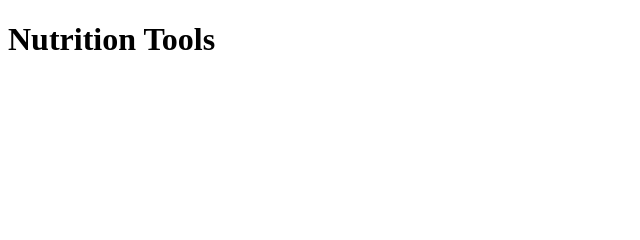
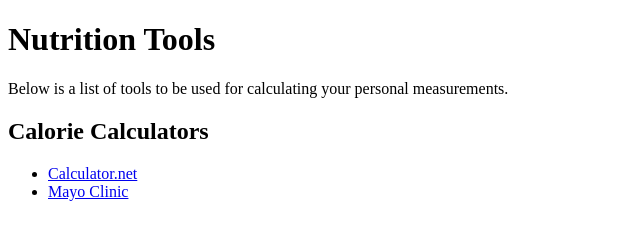
Before and after one commit to jovenreffo/HealthTracker, a plain HTML site: page H/src/HTML/nutrition_tools.html in a window 1280 px wide. Shown: the whole page, without its empty margins (0-640 px from the left). Drawn offline with Linux system fonts and the light colour scheme.

Commit message:
- add some tools

```diff
--- a/H/src/HTML/nutrition_tools.html
+++ b/H/src/HTML/nutrition_tools.html
@@ -3,5 +3,14 @@
 <html>
     <body>
         <h1><b>Nutrition Tools</b></h1>
+        <p>
+            Below is a list of tools to be used for calculating your personal measurements.
+        </p>
+        <h2>Calorie Calculators</h2>
+        <!--List of tools-->
+        <ul>
+            <li><a href="https://www.calculator.net/calorie-calculator.html">Calculator.net</a></li>
+            <li><a href="https://www.mayoclinic.org/healthy-lifestyle/weight-loss/in-depth/calorie-calculator/itt-20402304">Mayo Clinic</a></li>
+        </ul>
     </body>
 </html>
```
